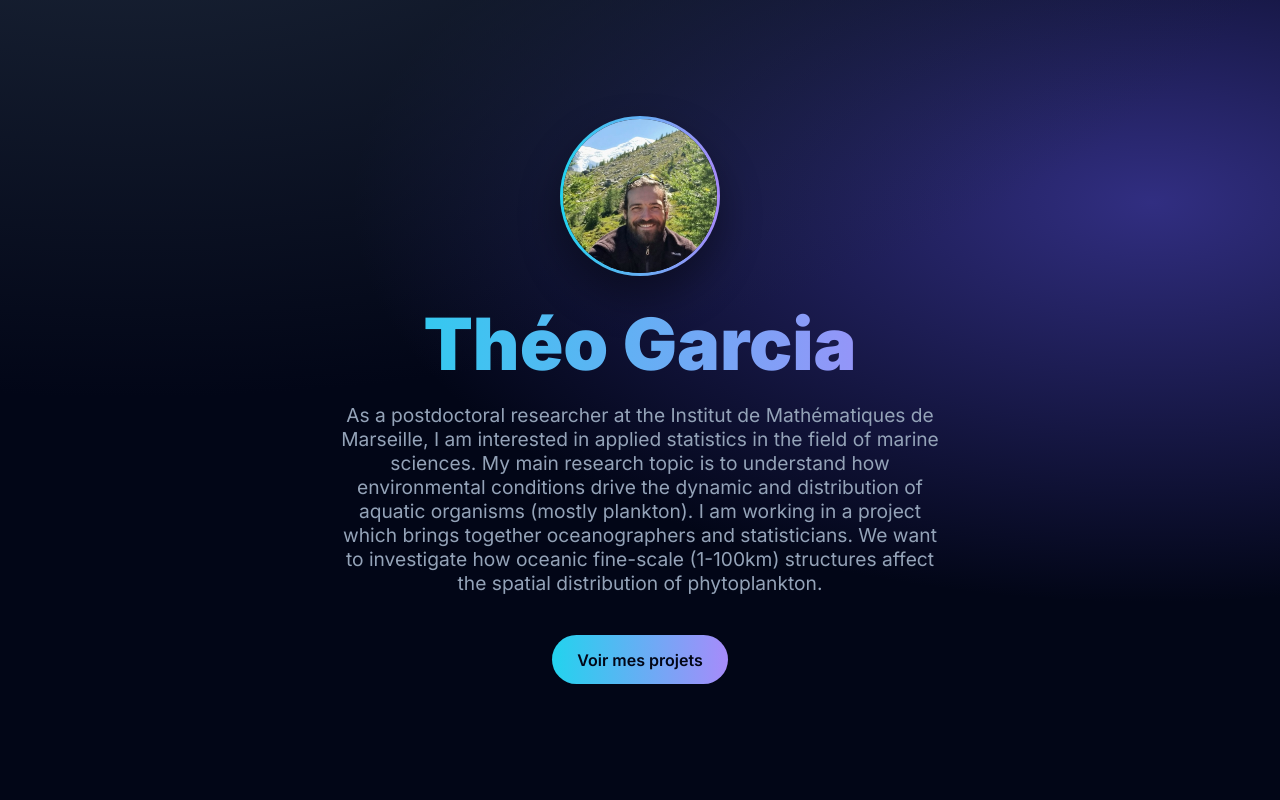
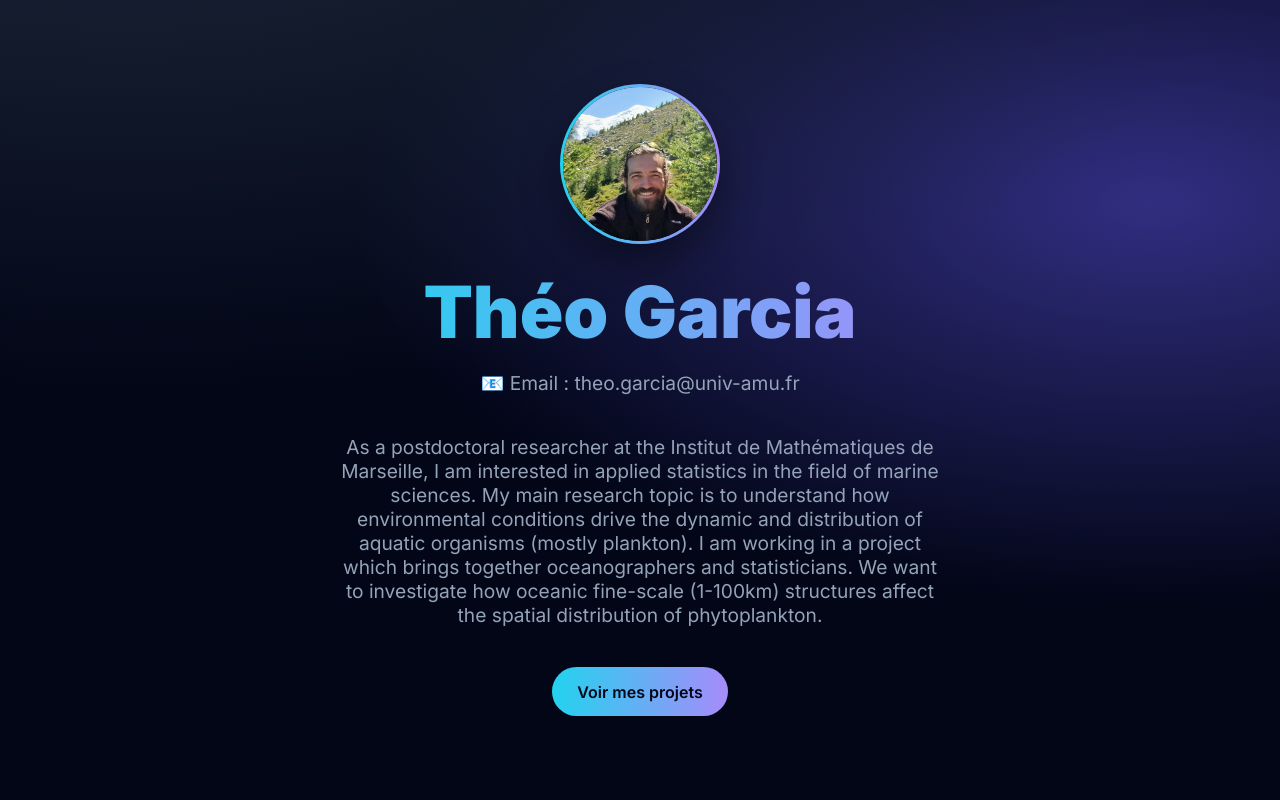
Before and after one commit to theogarcia/theogarcia.github.io, a plain HTML site: page index.html in a window 1280 px wide. Shown: the top 800 px of the page. Drawn offline with Linux system fonts and the light colour scheme.

Commit message:
Update index.html

```diff
--- a/index.html
+++ b/index.html
@@ -161,6 +161,8 @@
     <div>
       <img src="theo.jpg" alt="Photo de Votre Nom" class="avatar" />
       <h1>Théo Garcia</h1>
+      <p> 📧 Email : theo.garcia@univ-amu.fr
+      </p>
       <p>
         As a postdoctoral researcher at the Institut de Mathématiques de Marseille, I am interested in applied statistics in the field of marine sciences.
         My main research topic is to understand how environmental conditions drive the dynamic and distribution of aquatic organisms (mostly plankton).
```
